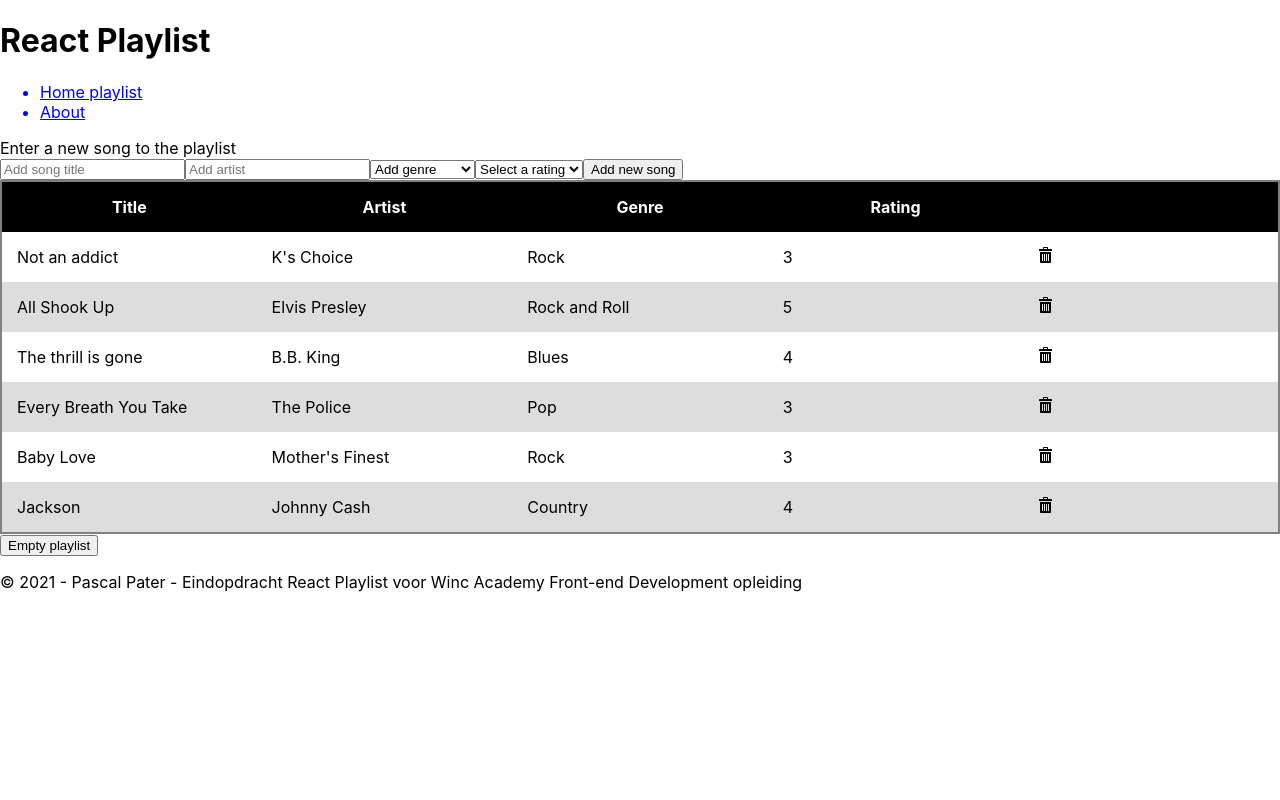
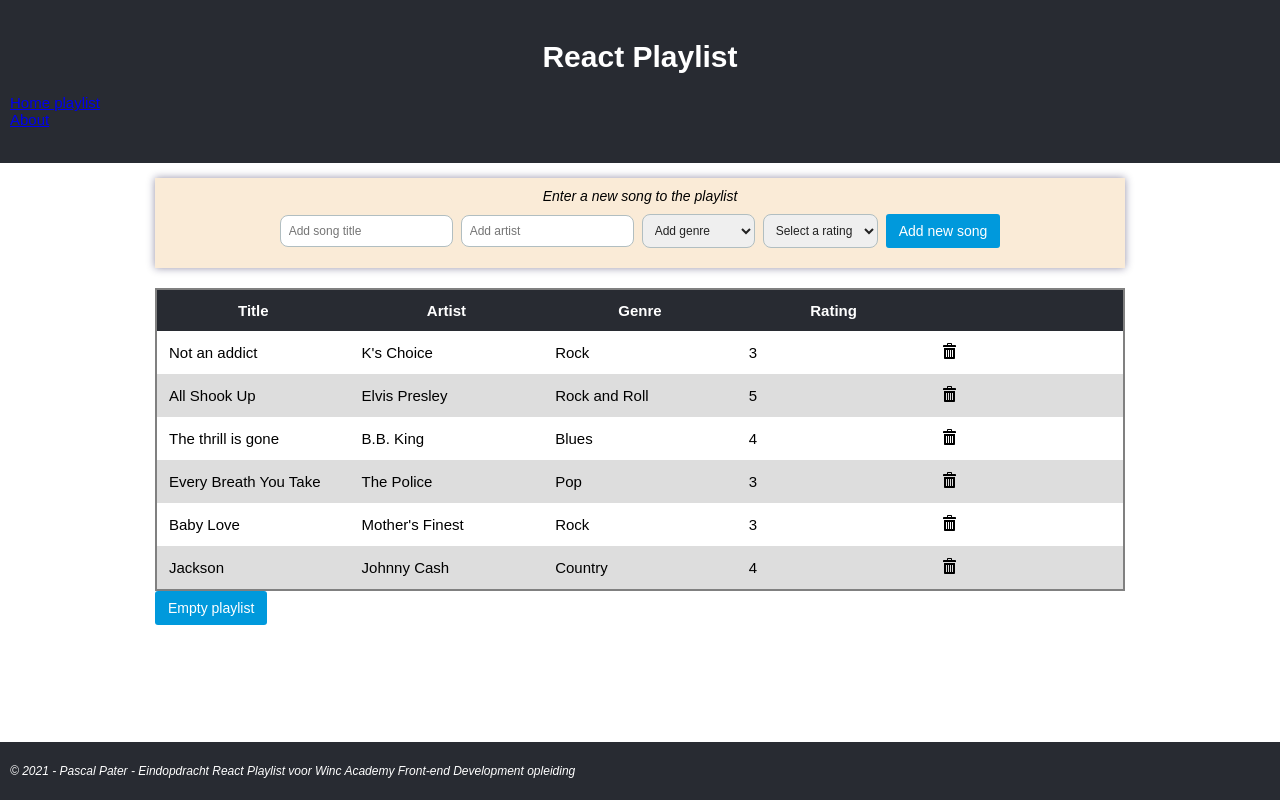
Before and after one commit to PasquinelP/pascal_pater-eindopdracht-React-Playlist, a React (Create React App) app: page / in a window 1280 px wide. Built offline with nearby package versions, Linux system fonts and the light colour scheme; the HTML template or start-up script is replaced by a standard one.

Commit message:
start styling

```diff
--- a/src/index.css
+++ b/src/index.css
@@ -1,16 +1,117 @@
+/* Base */
+
+*,
+*::before,
+*::after {
+  box-sizing: border-box;
+}
+
+html,
+body,
+#root {
+  height: 100%;
+}
+
 body {
   margin: 0;
-  font-family: -apple-system, BlinkMacSystemFont, 'Segoe UI', 'Roboto', 'Oxygen',
-    'Ubuntu', 'Cantarell', 'Fira Sans', 'Droid Sans', 'Helvetica Neue',
-    sans-serif;
-  -webkit-font-smoothing: antialiased;
-  -moz-osx-font-smoothing: grayscale;
+  padding: 0;
+  font-family: Arial, Helvetica, sans-serif;
+  font-size: 15px;
 }
 
-code {
-  font-family: source-code-pro, Menlo, Monaco, Consolas, 'Courier New',
-    monospace;
+h1 {
+  text-align: center;
+  color: #fff;
 }
+
+ul {
+  list-style-type: none;
+  padding: 0;
+}
+
+button {
+  appearance: none;
+  border: 1px solid transparent;
+  padding: 8px 12px;
+  /* background-color: #d3d3d3; */
+  border-radius: 3px;
+  font-size: 14px;
+  background-color: #0099dc;
+  color: #fff;
+}
+
+button:hover {
+  border: 1px solid #0099dc;
+  background-color: #fff;
+  color: #222;
+  cursor: pointer;
+}
+
+header.page-header {
+  background-color: #282b32;
+  padding: 20px 10px;
+}
+
+.app {
+  display: grid;
+  grid-template-rows: auto 1fr auto;
+  min-height: 100%;
+}
+
+main {
+  padding: 15px;
+  max-width: 1000px;
+  margin: 0 auto;
+}
+
+
+/* Form for entering new song */
+
+.song-form {
+    box-shadow: 0 0 8px rgba(20, 13, 65, 0.45);
+    margin-bottom: 20px;
+    display: flex;
+    flex-direction: column;
+    justify-content: center;
+    align-items: center;
+    padding: 10px 5px;
+    background-color: antiquewhite;
+}
+
+.song-form__message {
+  font-size: 14px;
+  font-style: italic;
+}
+
+.song-form__message--error {
+  color: #D8000C;
+  font-weight: bold;
+}
+
+.song-form__entry {
+  display: flex;
+  align-items: center;
+  flex-wrap: wrap;
+}
+
+
+input, select {
+  color: #222;
+  font-size: 12px;
+  padding: 8px;
+  margin: 10px 8px 10px 0;
+  border: 1px solid #B1BEC1;
+  border-radius: 8px;
+  outline: none;
+
+}
+
+input:focus {
+  border: 1px solid #0099dc;
+}
+
+
+/* Song list table */
 
 table {
   table-layout: fixed;
@@ -20,7 +121,7 @@ table {
 }
 
 th, td {
-  padding: 15px;
+  padding: 12px;
 }
 
 tbody tr:nth-child(even) {
@@ -31,5 +132,15 @@ tbody tr:nth-child(odd) {
 }
 th {
   color: white;
-  background-color: black;
+  background-color: #282b32;
 }
+
+
+
+footer {
+  background-color: #282b32;
+  color: #fff;
+  padding: 10px;
+  font-size: 12px;
+  font-style: italic;
+}
```
